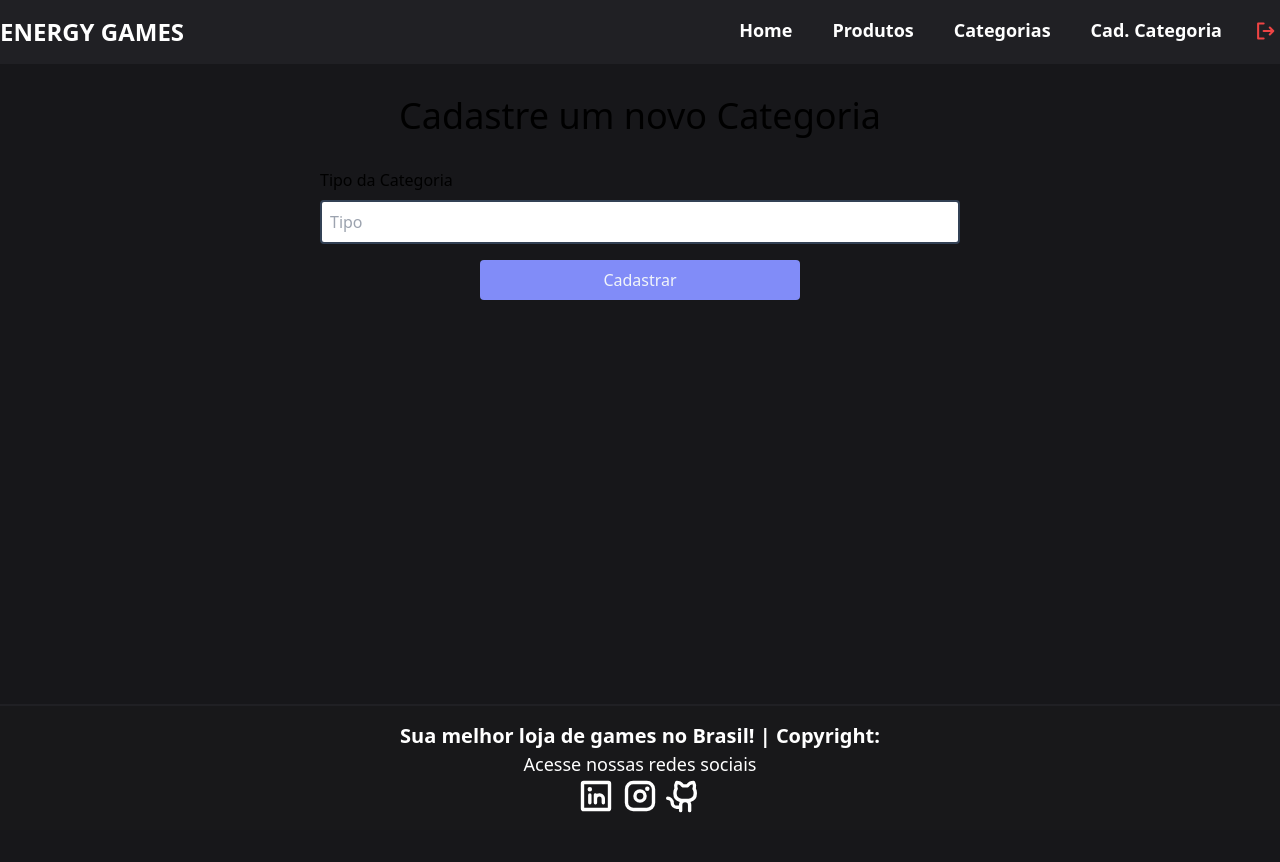
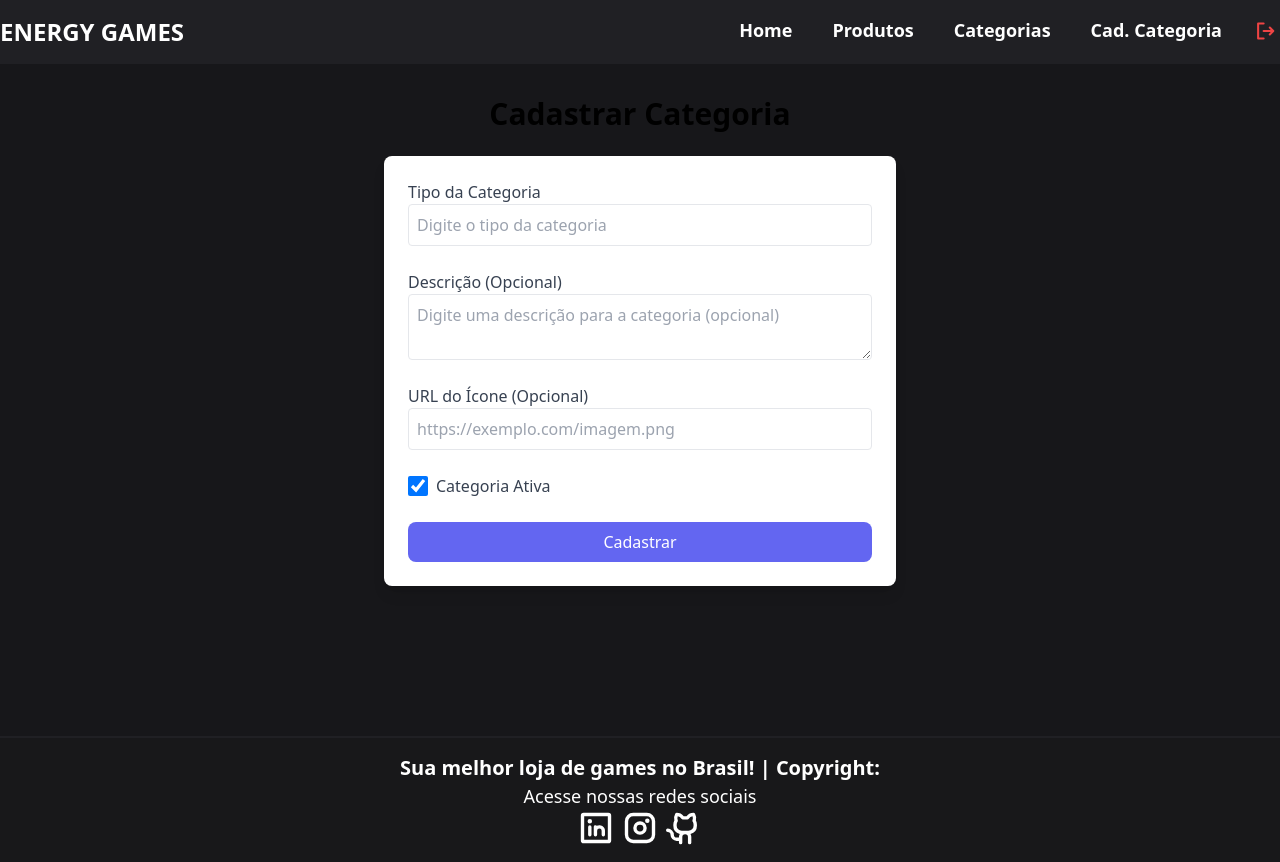
Before and after one commit to growthfolio/react-gamestore-front, a React (Vite) app: page /cadastrarCategoria in a window 1280 px wide. Before the commit the page ends 830 px from the top, so only its background shows below. Built offline with nearby package versions, Linux system fonts and the light colour scheme.

Commit message:
feat(form): create dynamic category form - Added support for all category fields except 'id' and 'creationDate' - Included real-time validation and error messages

```diff
--- a/src/components/categorias/formularioCategoria/FormularioCategoria.tsx
+++ b/src/components/categorias/formularioCategoria/FormularioCategoria.tsx
@@ -5,103 +5,179 @@ import Categoria from "../../../models/categorias/Categoria";
 import { buscar, atualizar, cadastrar } from "../../../services/Services";
 
 function FormularioCategoria() {
-
-    const [categoria, setCategoria] = useState<Categoria>({} as Categoria);
-
-    const [isLoading, setIsLoading] = useState<boolean>(false);
-
-    let navigate = useNavigate();
-
+  const [categoria, setCategoria] = useState<Categoria>({
+    tipo: "",
+    descricao: "",
+    ativo: true,
+    icone: "",
+  });
+  const [isLoading, setIsLoading] = useState(false);
+  const [errors, setErrors] = useState({
+    tipo: "",
+    descricao: "",
+    icone: "",
+  });
+  const navigate = useNavigate();
   const { id } = useParams<{ id: string }>();
 
   async function buscarPorId(id: string) {
+    try {
       await buscar(`/categorias/${id}`, setCategoria);
+    } catch (error) {
+      alert("Erro ao carregar os dados da categoria.");
+    }
   }
 
   useEffect(() => {
-        if (id !== undefined) {
-            buscarPorId(id)
-        }
-    }, [id])
+    if (id) buscarPorId(id);
+  }, [id]);
 
-    function atualizarEstado(e: ChangeEvent<HTMLInputElement>) {
-        setCategoria({
-            ...categoria,
-            [e.target.name]: e.target.value
-        })
+  function validarFormulario() {
+    let valid = true;
+    const newErrors = { tipo: "", descricao: "", icone: "" };
 
-        console.log(JSON.stringify(categoria))
+    if (!categoria.tipo || categoria.tipo.length < 3) {
+      newErrors.tipo = "O tipo deve ter pelo menos 3 caracteres.";
+      valid = false;
     }
 
-    async function gerarNovoCategoria(e: ChangeEvent<HTMLFormElement>) {
-        e.preventDefault()
-        setIsLoading(true)
-
-        console.log(JSON.stringify(categoria))
-        if (id !== undefined) {
-            try {
-                await atualizar(`/categorias`, categoria, setCategoria)
-
-                alert('Categoria atualizado com sucesso')
-
-            } catch (error: any) {
-
-                    alert('Erro ao atualizar a Categoria')
+    if (categoria.descricao && categoria.descricao.length > 255) {
+      newErrors.descricao = "A descrição não pode ultrapassar 255 caracteres.";
+      valid = false;
     }
 
+    if (categoria.icone && !/^https?:\/\/.+\.(jpg|jpeg|png|svg)$/i.test(categoria.icone)) {
+      newErrors.icone = "O ícone deve ser uma URL válida de imagem (jpg, png, svg).";
+      valid = false;
+    }
+
+    setErrors(newErrors);
+    return valid;
+  }
+
+  function atualizarEstado(e: ChangeEvent<HTMLInputElement | HTMLTextAreaElement>) {
+    setCategoria({ ...categoria, [e.target.name]: e.target.value });
+  }
+
+  async function gerarNovaCategoria(e: ChangeEvent<HTMLFormElement>) {
+    e.preventDefault();
+    if (!validarFormulario()) return;
+
+    setIsLoading(true);
+    try {
+      if (id) {
+        await atualizar(`/categorias`, categoria, setCategoria);
+        alert("Categoria atualizada com sucesso!");
       } else {
-            try {
-                await cadastrar(`/categorias`, categoria, setCategoria)
-
-                alert('Categoria cadastrado com sucesso')
-
-            } catch (error: any) {
-
-                    alert('Erro ao cadastrar a Categoria')
-
+        await cadastrar(`/categorias`, categoria, setCategoria);
+        alert("Categoria cadastrada com sucesso!");
+      }
+      navigate("/categorias");
+    } catch (error) {
+      alert("Erro ao salvar a categoria.");
+    } finally {
+      setIsLoading(false);
     }
   }
 
-        setIsLoading(false)
-
-        retornar()
-    }
-
-    function retornar() {
-        navigate("/categorias")
-    }
-
   return (
-        <div className="container flex flex-col items-center justify-center mx-auto">
-            <h1 className="text-4xl text-center my-8">
-                {id === undefined ? 'Cadastre um novo Categoria' : 'Editar Categoria'}
+    <div className="container mx-auto my-8 max-w-lg">
+      <h1 className="text-3xl text-center font-bold mb-6">
+        {id ? "Editar Categoria" : "Cadastrar Categoria"}
       </h1>
-
-            <form className="w-1/2 flex flex-col gap-4" onSubmit={gerarNovoCategoria}>
-                <div className="flex flex-col gap-2">
-                    <label htmlFor="descricao">Tipo da Categoria</label>
+      <form
+        className="bg-white p-6 rounded-lg shadow-lg flex flex-col gap-6"
+        onSubmit={gerarNovaCategoria}
+      >
+        {/* Tipo da Categoria */}
+        <div className="flex flex-col">
+          <label htmlFor="tipo" className="text-gray-700 font-medium">
+            Tipo da Categoria
+          </label>
           <input
             type="text"
-                        placeholder="Tipo"
-                        name='tipo'
-                        className="border-2 border-slate-700 rounded p-2"
+            name="tipo"
+            id="tipo"
             value={categoria.tipo}
-                        onChange={(e: ChangeEvent<HTMLInputElement>) => atualizarEstado(e)}
+            onChange={atualizarEstado}
+            placeholder="Digite o tipo da categoria"
+            className={`border rounded p-2 focus:outline-none focus:ring-2 ${
+              errors.tipo ? "border-red-500 focus:ring-red-400" : "focus:ring-indigo-400"
+            }`}
+          />
+          {errors.tipo && <p className="text-red-500 text-sm">{errors.tipo}</p>}
+        </div>
 
+        {/* Descrição */}
+        <div className="flex flex-col">
+          <label htmlFor="descricao" className="text-gray-700 font-medium">
+            Descrição (Opcional)
+          </label>
+          <textarea
+            name="descricao"
+            id="descricao"
+            value={categoria.descricao}
+            onChange={atualizarEstado}
+            placeholder="Digite uma descrição para a categoria (opcional)"
+            className={`border rounded p-2 focus:outline-none focus:ring-2 ${
+              errors.descricao
+                ? "border-red-500 focus:ring-red-400"
+                : "focus:ring-indigo-400"
+            }`}
           />
+          {errors.descricao && <p className="text-red-500 text-sm">{errors.descricao}</p>}
         </div>
+
+        {/* Ícone */}
+        <div className="flex flex-col">
+          <label htmlFor="icone" className="text-gray-700 font-medium">
+            URL do Ícone (Opcional)
+          </label>
+          <input
+            type="text"
+            name="icone"
+            id="icone"
+            value={categoria.icone}
+            onChange={atualizarEstado}
+            placeholder="https://exemplo.com/imagem.png"
+            className={`border rounded p-2 focus:outline-none focus:ring-2 ${
+              errors.icone ? "border-red-500 focus:ring-red-400" : "focus:ring-indigo-400"
+            }`}
+          />
+          {errors.icone && <p className="text-red-500 text-sm">{errors.icone}</p>}
+        </div>
+
+        {/* Status */}
+        <div className="flex items-center gap-2">
+          <input
+            type="checkbox"
+            name="ativo"
+            id="ativo"
+            checked={categoria.ativo}
+            onChange={(e) => setCategoria({ ...categoria, ativo: e.target.checked })}
+            className="w-5 h-5"
+          />
+          <label htmlFor="ativo" className="text-gray-700 font-medium">
+            Categoria Ativa
+          </label>
+        </div>
+
+        {/* Botão de envio */}
         <button
-                    className="rounded text-slate-100 bg-indigo-400 hover:bg-indigo-800 w-1/2 py-2 mx-auto flex justify-center"
           type="submit"
+          className="w-full bg-indigo-500 text-white py-2 rounded-lg hover:bg-indigo-600 transition-colors flex items-center justify-center"
         >
-
-                    {isLoading ? <RotatingLines
+          {isLoading ? (
+            <RotatingLines
               strokeColor="white"
               strokeWidth="5"
               animationDuration="0.75"
               width="24"
-                        visible={true} /> : <span> {id === undefined ? 'Cadastrar' : 'Atualizar'}</span>}
-
+              visible={true}
+            />
+          ) : (
+            <span>{id ? "Atualizar" : "Cadastrar"}</span>
+          )}
         </button>
       </form>
     </div>
```
Lines whose indentation alone changed are shown as unchanged.
